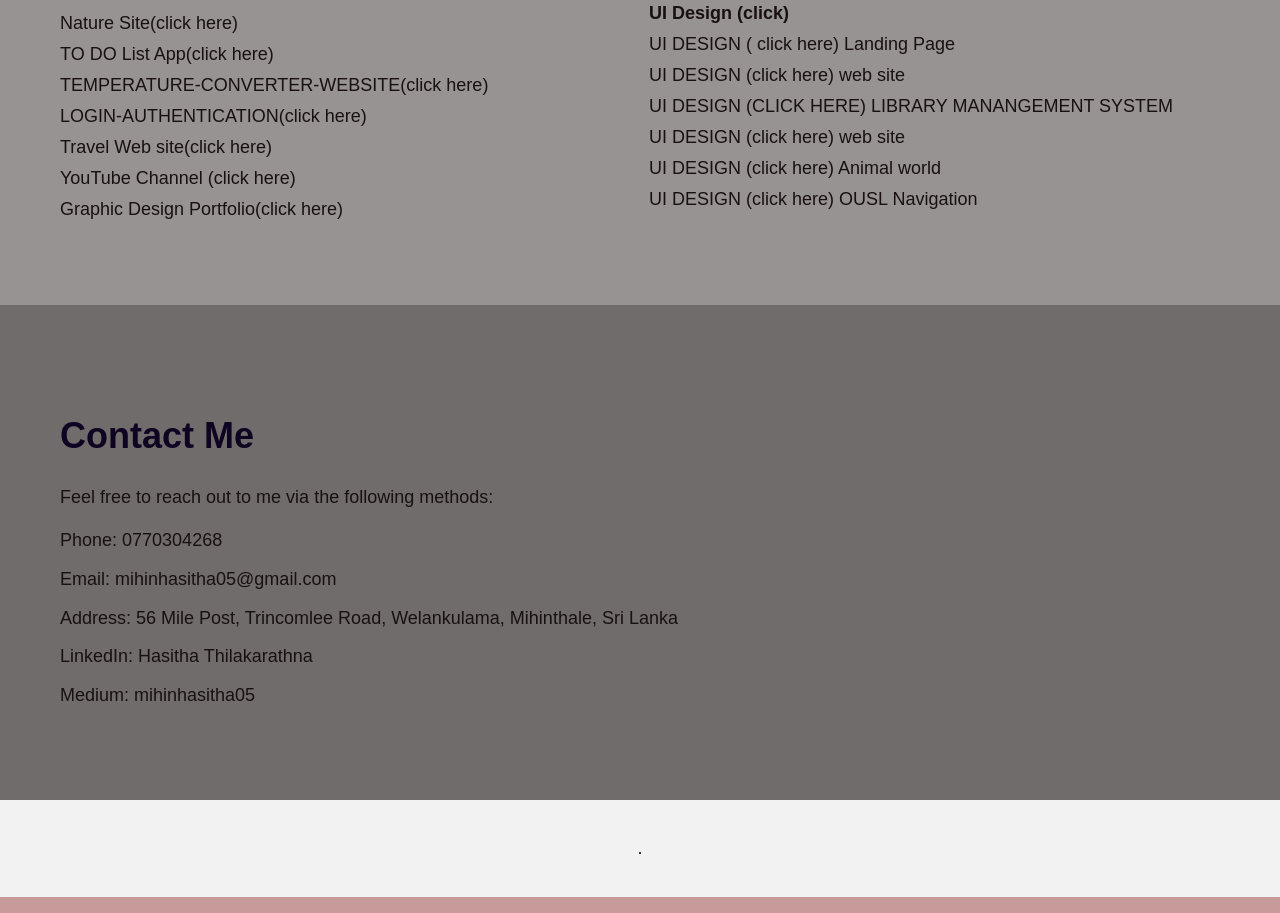
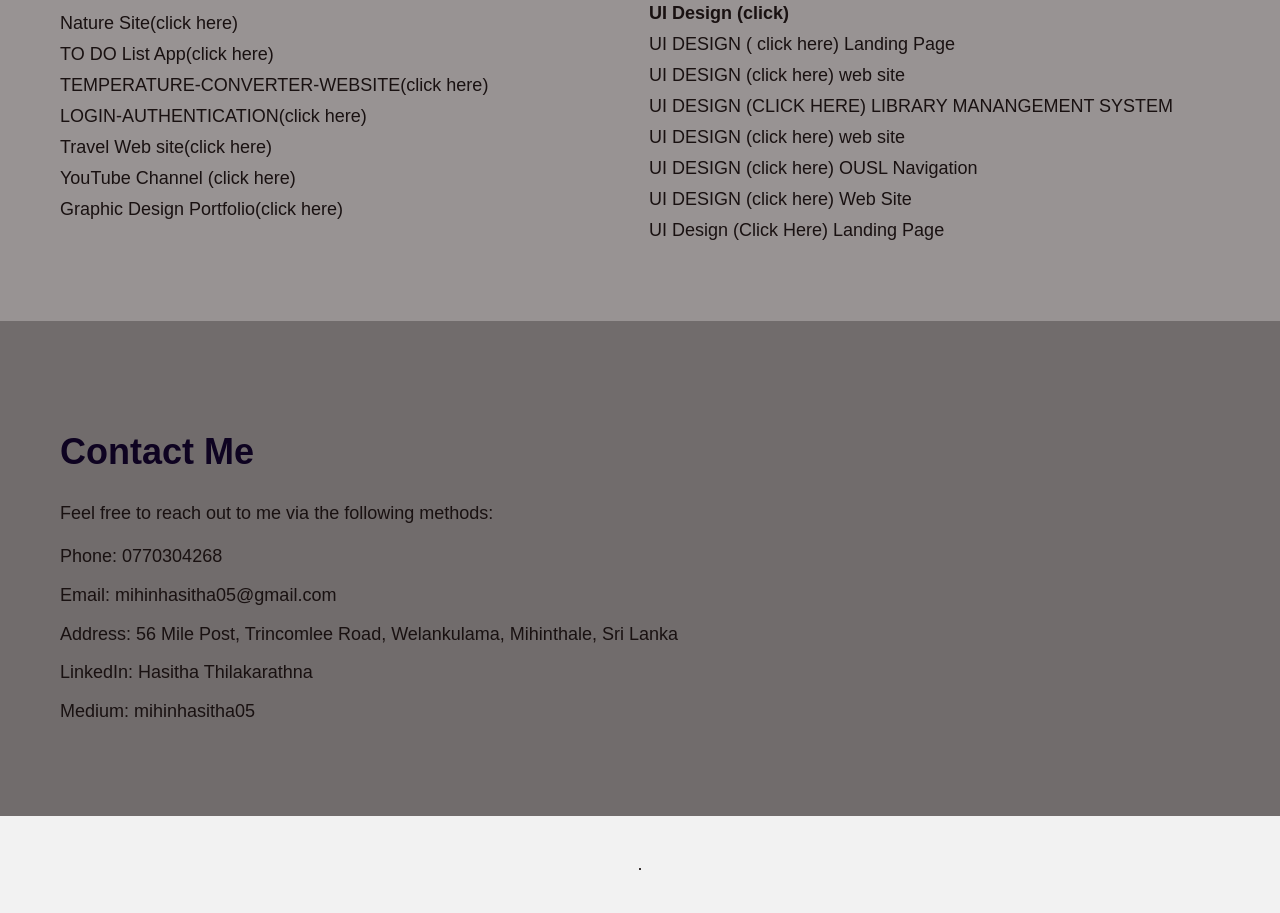
Before and after one commit to HThilakarathna/portfolionHasitha2, a plain HTML site: page index.html in a window 1280 px wide. Shown: the part 2456-3369 px from the top of the page. Drawn offline with Linux system fonts and the light colour scheme.

Commit message:
Update index.html

```diff
--- a/index.html
+++ b/index.html
@@ -104,8 +104,10 @@
                 <li> <a href="https://www.figma.com/design/nQLH82ymItOzRciem0erZi/Untitled?node-id=0-1&t=amUac5kqvh0SqUte-1"> UI DESIGN  (click here) web site</a></li>
                 <li> <a href="https://www.figma.com/design/AMAYZ9lAd3jyTEc5AuVDCQ/LIBRARY-MANAGEMENT-SYSTEM-(Community)?node-id=0-1&t=TQ0Wh1k7Oj3e524w-0"> UI DESIGN (CLICK HERE) LIBRARY MANANGEMENT SYSTEM</a></li>
                 <li> <a href="https://www.figma.com/design/nQLH82ymItOzRciem0erZi/Untitled?node-id=0-1&t=amUac5kqvh0SqUte-1"> UI DESIGN  (click here) web site</a></li>
-                <li> <a href="https://www.figma.com/design/haFJQPo9pHfGkqBo1aQ0mu/Untitled?node-id=0-1&t=4LSklISz9zEHm6B7-0"> UI DESIGN  (click here)  Animal world</a></li>
+
                 <li> <a href="https://www.figma.com/design/niSN15LGogQ4X40p2DMysB/OUSL-navigation?node-id=4-16&t=fscPf8KGEOuEPk6T-0"> UI DESIGN  (click here)  OUSL Navigation</a></li>
+                <li> <a href="https://www.figma.com/design/4RBJmmrV2ALuh4aLM8hm2m/Hasitha-UI%2FUx-Task?node-id=0-1&node-type=canvas&t=EN1yyveqcw1JwQks-0"> UI DESIGN  (click here)  Web Site </a></li>
+                <li> <a href ="https://www.figma.com/design/tykCreBkdu6NzWXaLZYyD0/Untitled?node-id=0-1&node-type=canvas&t=vayM71HM2IdXIbpN-0">UI Design (Click Here) Landing Page</a></li>
 
 
             </ul>
```
